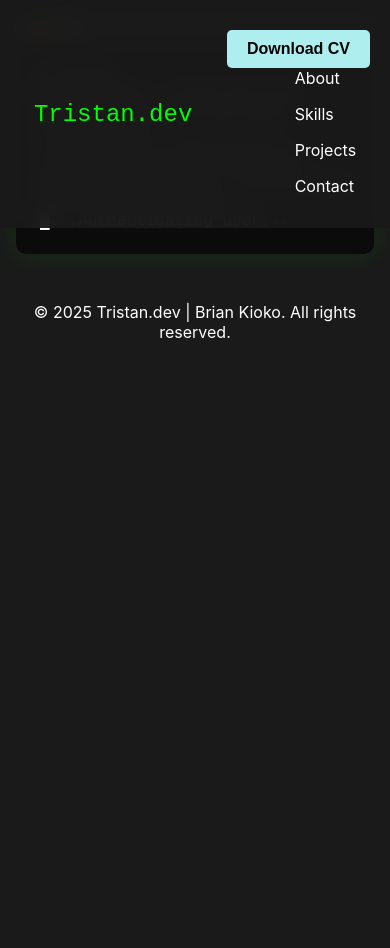
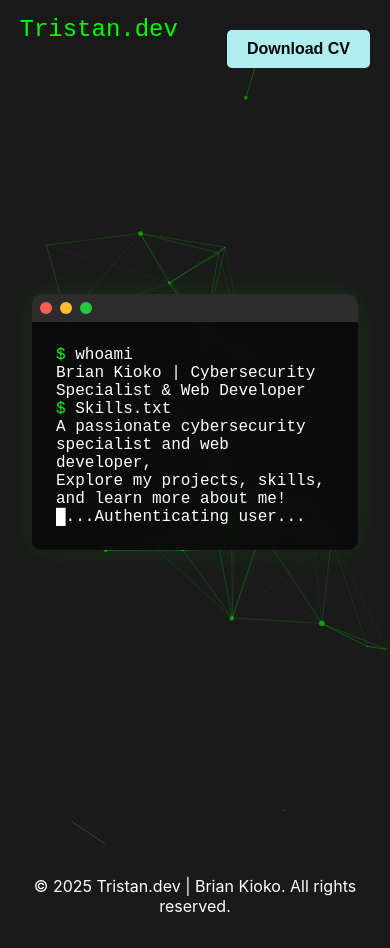
Before and after one commit to TristanBrian/portfolio, a website built with Vite: page index.html in a window 390 px wide. Before the commit the page ends 844 px from the top, so only its background shows below. Built offline with nearby package versions, Linux system fonts and the light colour scheme; files whose address does not match are found by name.

Commit message:
added stylying components

```diff
--- a/style.css
+++ b/style.css
@@ -80,11 +80,11 @@ nav {
 /* Centering the button */
 .button-container {
     position: absolute; /* Position it absolutely within the header */
-    top: 10px;
+    top: 10px; /* Adjust the top position */
     right: 20px;
     display: flex;
     justify-content: center;
-    margin-top: 0;
+    margin-top: 0; /* Remove margin-top since it's now positioned */
 }
 
 /* Hero Section */
@@ -559,9 +559,7 @@ footer {
 /* Responsive Design */
 @media (max-width: 768px) {
     .nav-links {
-        display: flex;
-        flex-direction: column; /* Stack links vertically */
-        gap: 1rem; /* Add space between links */
+        display: none;
     }
 
     .stats {
@@ -576,19 +574,6 @@ footer {
     .project-links {
         flex-direction: column;
     }
-
-    header {
-        padding: 1rem; /* Adjust header padding */
-    }
-
-    .hero {
-        height: auto; /* Allow hero section to adjust height */
-        padding: 1rem; /* Adjust padding */
-    }
-
-    .about, .contact, .projects {
-        padding: 2rem 1rem; /* Adjust padding for sections */
-    }
 }
 
 /* Animations */
```
